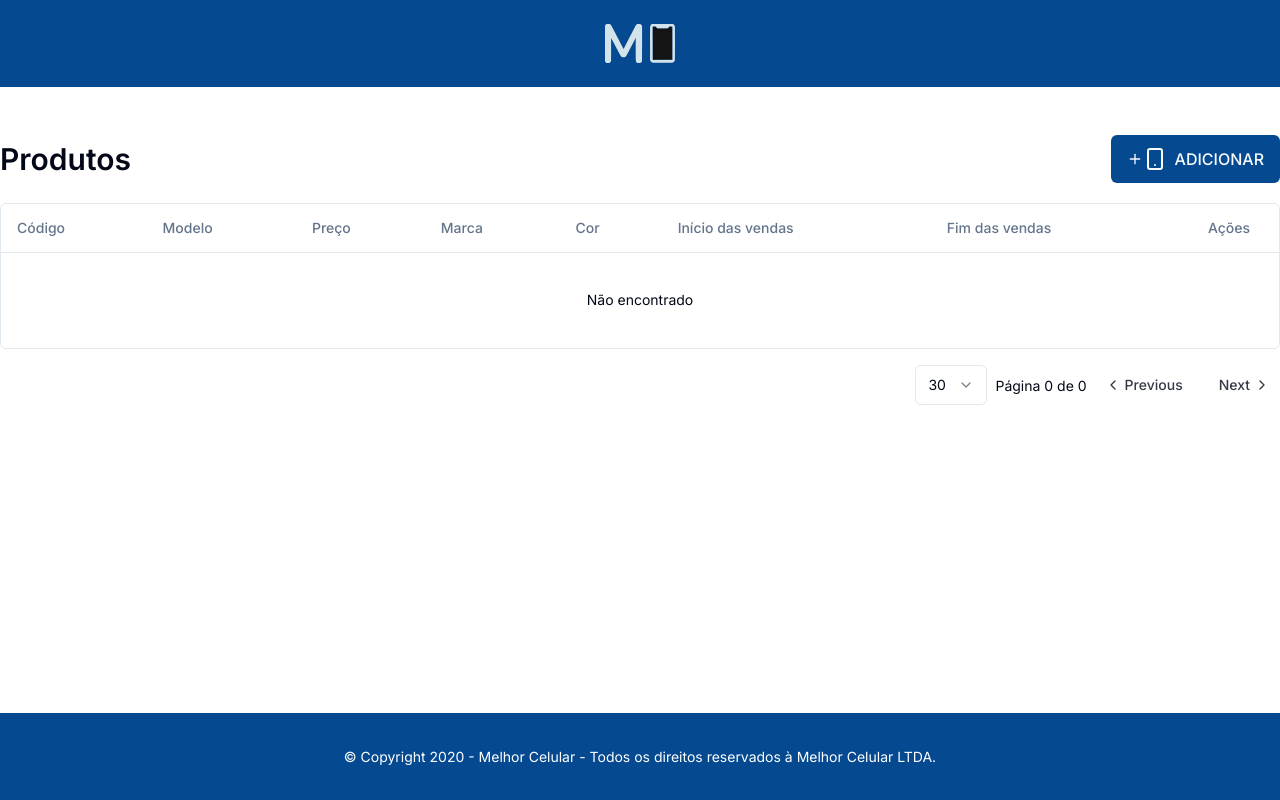
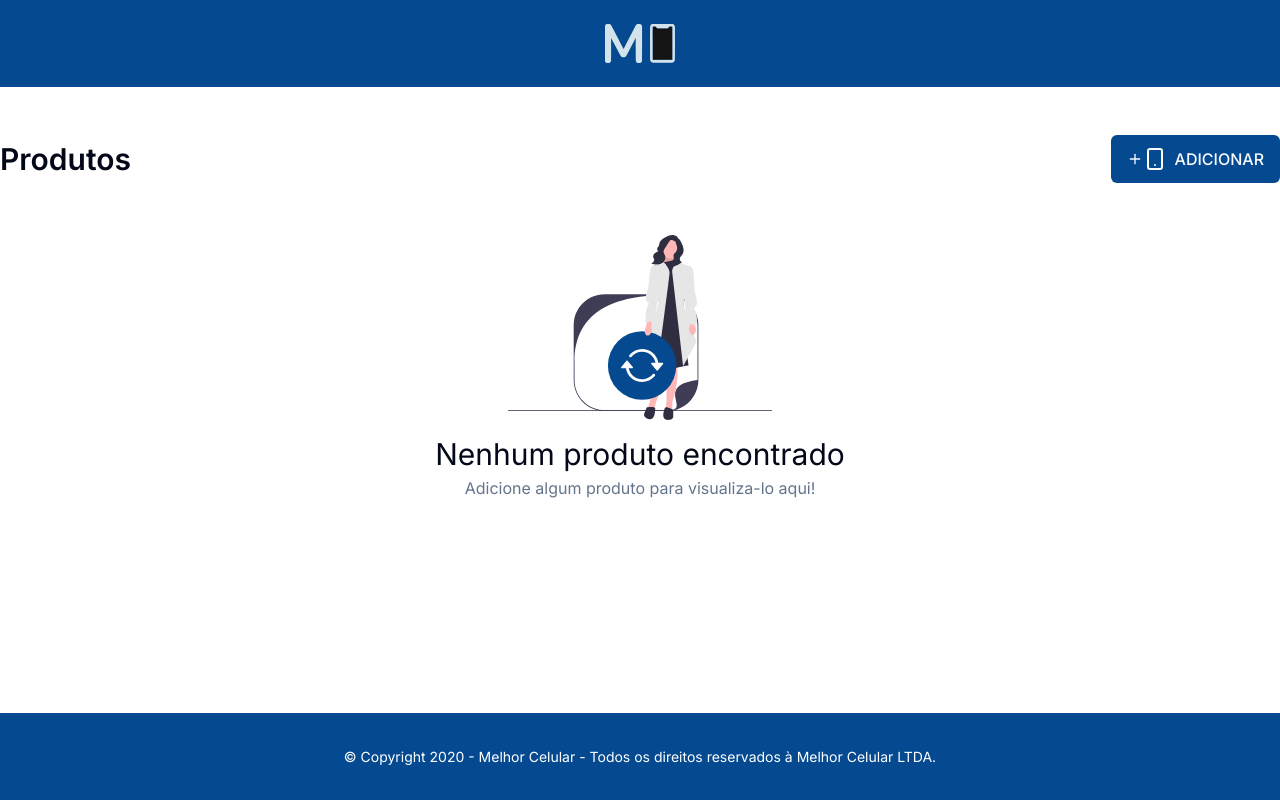
Before and after one commit to Rafaelalmendra/melhor-comunicacao-challenge-2, a Next.js app: page / in a window 1280 px wide. Built offline with nearby package versions, Linux system fonts and the light colour scheme.

Commit message:
feat: add time out in on close

```diff
--- a/src/app/components/home/product-action-modal/index.tsx
+++ b/src/app/components/home/product-action-modal/index.tsx
@@ -36,7 +36,6 @@ const ProductActionModal = ({
   onClose,
   defaultData,
 }: ProductActionModalProps) => {
-  // eslint-disable-next-line @typescript-eslint/no-unused-vars
   const [products, setProducts] = useLocalStorage('products', []);
 
   const {
@@ -122,20 +121,33 @@ const ProductActionModal = ({
     if (defaultData === null) {
       if (products === undefined || products.length === 0) {
         setProducts([newProduct]);
-        return;
+      } else {
+        const newProducts = [newProduct, ...products];
+        setProducts(newProducts);
       }
 
-      setProducts([newProduct, ...products]);
-      return;
+      toast({
+        title: 'Produto adicionado com sucesso ✅',
+      });
+
+      setTimeout(() => {
+        onClose();
+      }, 2000);
     }
 
     const newProducts = products.map((product: ProductsType) => {
       if (product.code === defaultData.code) return newProduct;
-
       return product;
     });
 
     setProducts(newProducts);
+    toast({
+      title: 'Produto editado com sucesso ✅',
+    });
+
+    setTimeout(() => {
+      onClose();
+    }, 2000);
   };
 
   return (
--- a/src/app/components/shared/index.ts
+++ b/src/app/components/shared/index.ts
@@ -3,4 +3,5 @@ export * from './form';
 export * from './footer';
 export * from './navbar';
 export * from './layout';
+export * from './no-data-table';
 export * from './table-pagination';
--- /dev/null
+++ b/src/app/components/shared/no-data-table/index.tsx
@@ -0,0 +1,21 @@
+import Image from 'next/image';
+
+const NoDataTable = () => {
+  return (
+    <div className="w-full flex flex-col items-center justify-center mt-8">
+      <Image
+        src="/no-data.svg"
+        width={264}
+        height={264}
+        objectFit="contain"
+        alt="Imagem de produto não encontrado"
+      />
+      <h1 className="text-3xl mt-4">Nenhum produto encontrado</h1>
+      <p className="text-slate-500 mt-1">
+        Adicione algum produto para visualiza-lo aqui!
+      </p>
+    </div>
+  );
+};
+
+export { NoDataTable };
--- a/src/app/hooks/local-storage/index.ts
+++ b/src/app/hooks/local-storage/index.ts
@@ -8,7 +8,7 @@ const useLocalStorage = (key: string, initialValue: any) => {
       const storedValue = localStorage.getItem(key);
       return storedValue != null ? JSON.parse(storedValue) : initialValue;
     } catch (error) {
-      console.error('Error getting data from localStorage:', error);
+      console.error('Error getting data from localStorage: ', error);
       return initialValue;
     }
   };
@@ -19,7 +19,7 @@ const useLocalStorage = (key: string, initialValue: any) => {
     try {
       localStorage.setItem(key, JSON.stringify(value));
     } catch (error) {
-      console.error('Error setting data to localStorage:', error);
+      console.error('Error setting data to localStorage :', error);
     }
   }, [key, value]);
 
--- a/src/app/hooks/table/useProductsTableColumn.tsx
+++ b/src/app/hooks/table/useProductsTableColumn.tsx
@@ -35,6 +35,21 @@ const useProductsTableColumn = ({
     {
       accessorKey: 'color',
       header: 'Cor',
+      cell: ({ row }) => {
+        return (
+          <div className="w-full flex items-center justify-start">
+            <div
+              className={`w-6 h-6 rounded`}
+              style={{
+                background:
+                  row.original.color !== ''
+                    ? row.original.color
+                    : 'transparent',
+              }}
+            />
+          </div>
+        );
+      },
     },
     {
       accessorKey: 'startSales',
@@ -59,7 +74,7 @@ const useProductsTableColumn = ({
               size="icon"
               variant="outline"
               onClick={() => {
-                handleEdit(row.original as ProductsType);
+                handleEdit(row.original);
               }}
             >
               <Pencil size={18} />
@@ -69,7 +84,7 @@ const useProductsTableColumn = ({
               size="icon"
               variant="outline"
               onClick={() => {
-                handleDelete(row.original as ProductsType);
+                handleDelete(row.original);
               }}
             >
               <Trash size={18} />
--- a/src/app/views/home/index.tsx
+++ b/src/app/views/home/index.tsx
@@ -1,16 +1,19 @@
 'use client';
 
-import { useState } from 'react';
+import { useEffect, useState } from 'react';
 
-import { useProductsTableColumn } from 'hooks';
+import { useLocalStorage, useProductsTableColumn } from 'hooks';
 
 import type { ProductsType } from 'types';
 
-import { Button, DataTable, ProductActionModal } from 'components';
+import { Button, DataTable, NoDataTable, ProductActionModal } from 'components';
 
 import { Plus, Smartphone } from 'lucide-react';
 
 const HomeView = () => {
+  // eslint-disable-next-line @typescript-eslint/no-unused-vars
+  const [products, setProducts] = useLocalStorage('products', []);
+
   const [editProductModal, setEditProductModal] = useState(false);
   // eslint-disable-next-line @typescript-eslint/no-unused-vars
   const [deleteProductModal, setDeleteProductModal] = useState(false);
@@ -24,6 +27,10 @@ const HomeView = () => {
     pageIndex: 0,
     pageSize: 30,
   });
+
+  useEffect(() => {
+    console.log('products: ', products);
+  }, [products]);
 
   const handleAddProduct = () => {
     setEditProductModal(true);
@@ -68,13 +75,17 @@ const HomeView = () => {
         </div>
 
         <div className="w-full">
+          {products === undefined || (products.length === 0 && <NoDataTable />)}
+
+          {products !== undefined && products.length > 0 && (
             <DataTable
-            data={[]}
+              data={products}
               columns={productsColumn}
               totalPages={totalPages}
               pagination={pagination}
               setPagination={setPagination}
             />
+          )}
         </div>
       </div>
 
```
Also changed, not shown: public/no-data.svg (added). Lines whose indentation alone changed are shown as unchanged.
